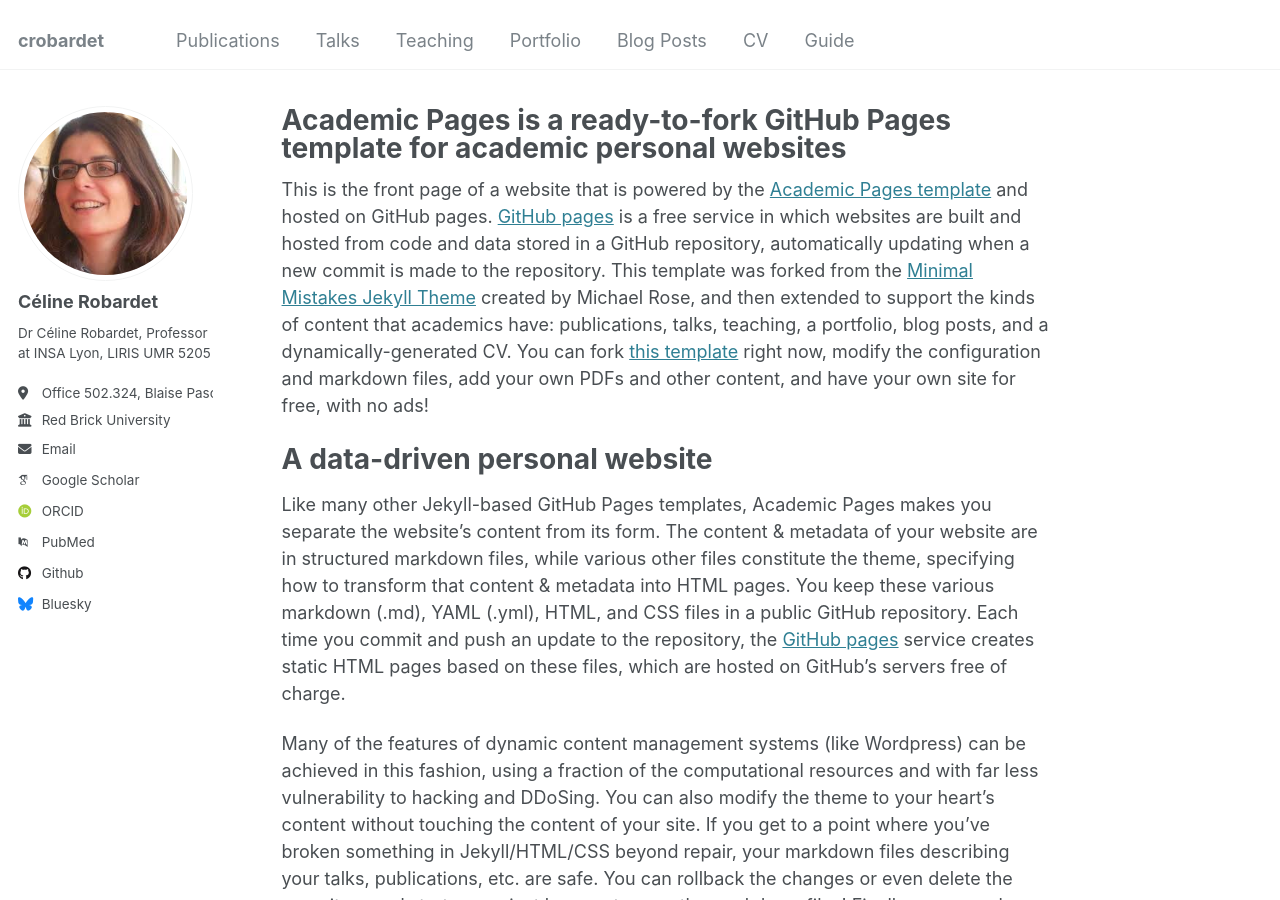
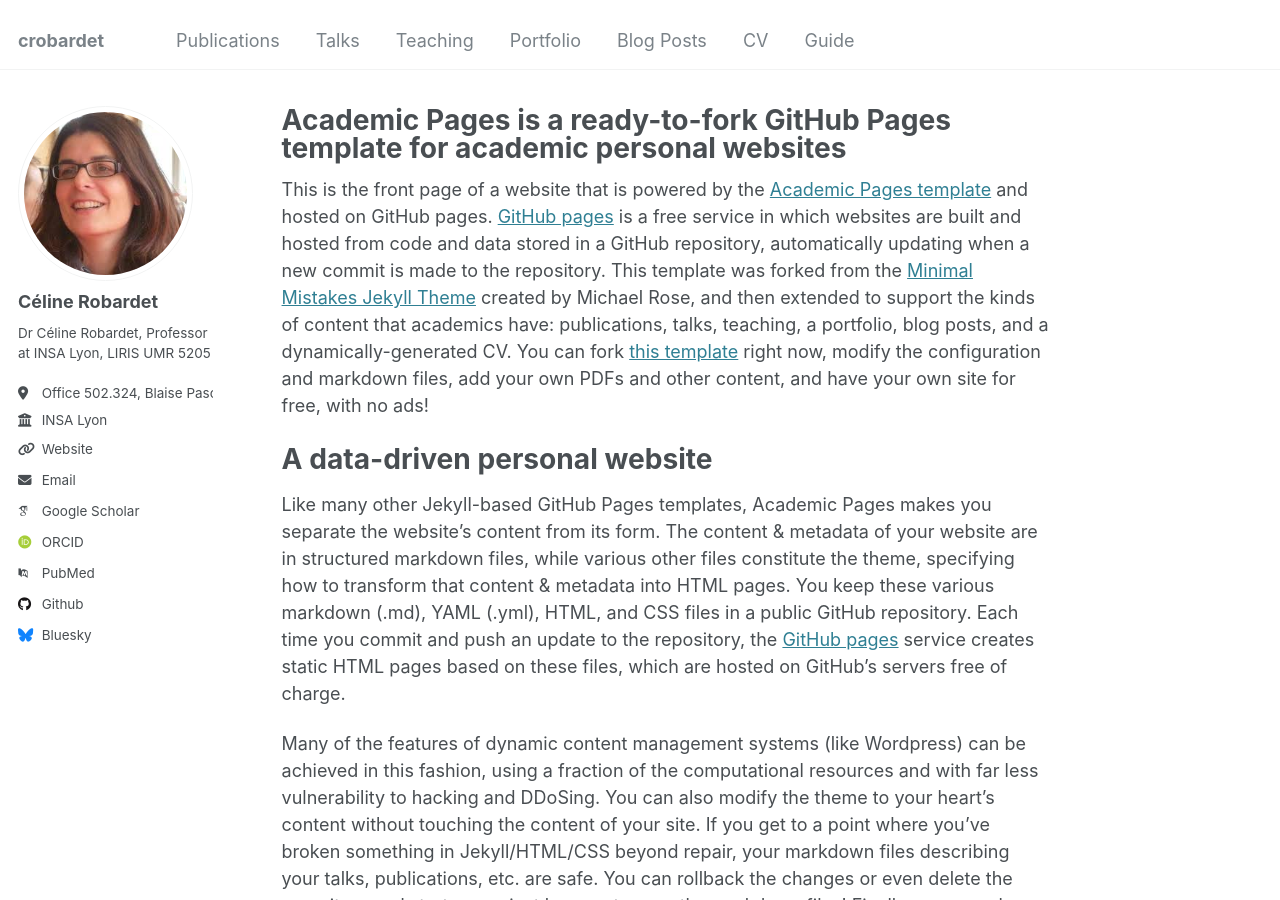
Before and after one commit to crobardet/crobardet.github.io, a Jekyll site: the page built from _pages/about.md, in a window 1280 px wide and 900 px high. Built offline with Jekyll 4.4.1, drawn with Linux system fonts in a browser that asks for light colours; some web fonts are replaced.

Commit message:
Update _config.yml

```diff
--- a/_config.yml
+++ b/_config.yml
@@ -26,9 +26,9 @@
   pronouns         : # example: "she/her"
   bio              : "Dr Céline Robardet, Professor at INSA Lyon, LIRIS UMR 5205"
   location         : "Office 502.324, Blaise Pascal Building, 20 avenue Albert Einstein, 69621 Villeurbanne cedex"
-  employer         : "Red Brick University"
-  uri              : # URL
-  email            : "none@example.org"
+  employer         : "INSA Lyon"
+  uri              : "https://www.insa-lyon.fr/"
+  email            : "celine[dot]robardet[at]insa-lyon.fr"
 
   # Academic websites
   arxiv            : # URL - Update with the correct link to your profile
```
